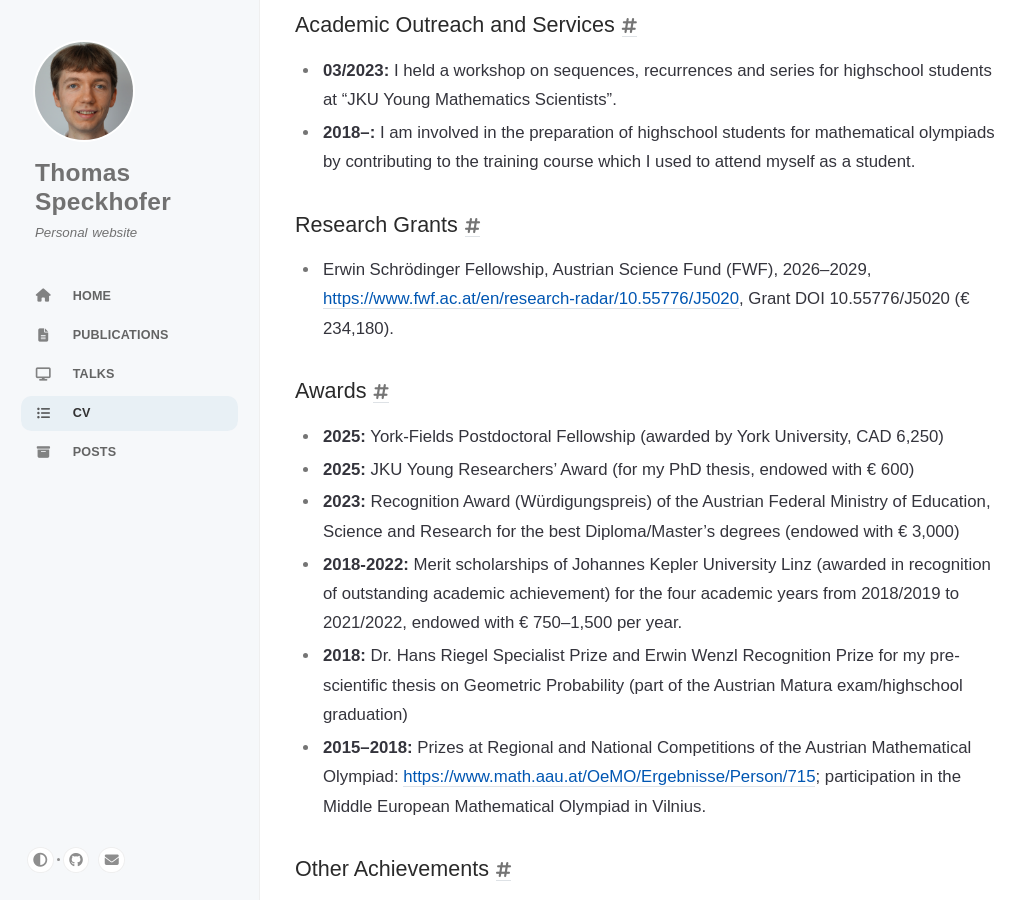
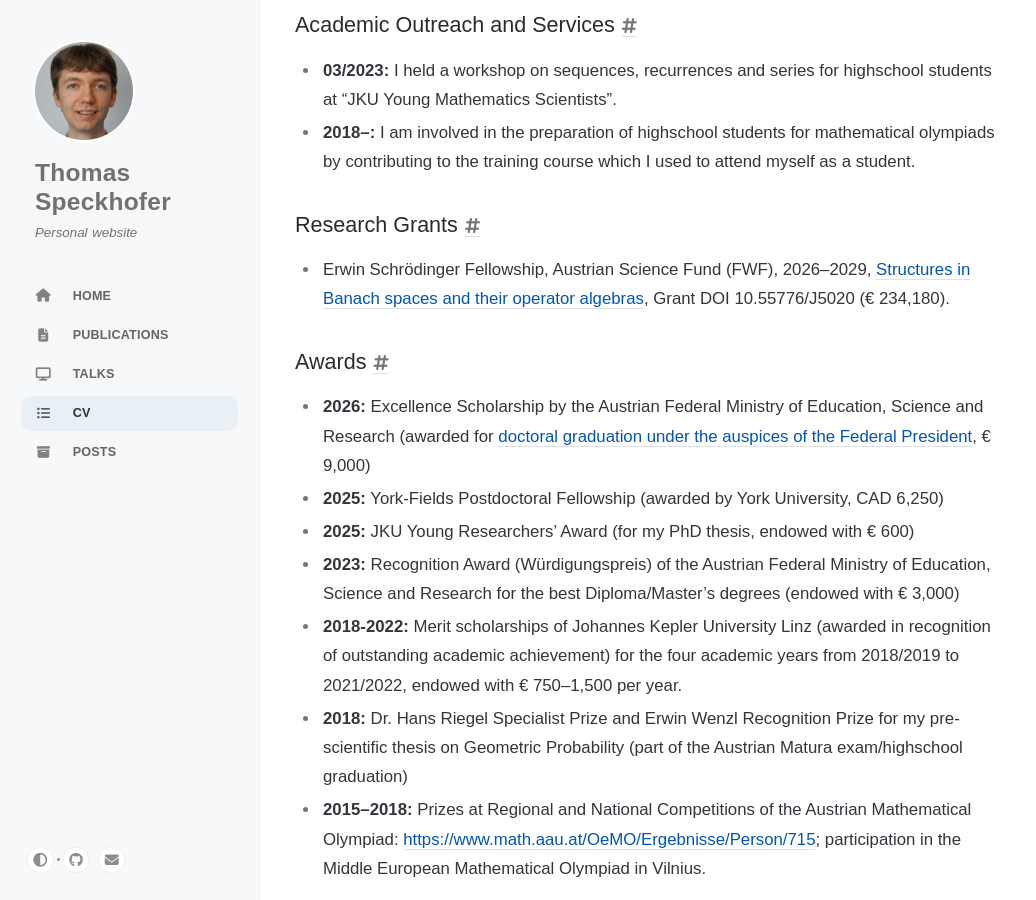
Before and after one commit to speckhofer/speckhofer.github.io, a Jekyll site: the page built from _tabs/cv.md, in a window 1280 px wide and 900 px high, scrolled down 2421 px. Shown: the whole window, without its empty margins (0-1036 px from the left). Built offline with Jekyll 4.4.1, drawn with Linux system fonts in a browser that asks for light colours; cached includes are drawn as plain includes.

Commit message:
Update cv.md

```diff
--- a/_tabs/cv.md
+++ b/_tabs/cv.md
@@ -78,10 +78,11 @@ Homepage: [https://speckhofer.github.io](https://speckhofer.github.io)
 
 ## Research Grants
 
-- Erwin Schrödinger Fellowship, Austrian Science Fund (FWF), 2026–2029, [https://www.fwf.ac.at/en/research-radar/10.55776/J5020](Structures in Banach spaces and their operator algebras), Grant DOI 10.55776/J5020 (€ 234,180).
+- Erwin Schrödinger Fellowship, Austrian Science Fund (FWF), 2026–2029, [Structures in Banach spaces and their operator algebras](https://www.fwf.ac.at/en/research-radar/10.55776/J5020), Grant DOI 10.55776/J5020 (€ 234,180).
 
 ## Awards
 
+- **2026:** Excellence Scholarship by the Austrian Federal Ministry of Education, Science and Research (awarded for [doctoral graduation under the auspices of the Federal President](https://en.wikipedia.org/wiki/Sub_auspiciis_Praesidentis), € 9,000)
 - **2025:** York-Fields Postdoctoral Fellowship (awarded by York University, CAD 6,250)
 - **2025:** JKU Young Researchers' Award (for my PhD thesis, endowed with € 600)
 - **2023:** Recognition Award (Würdigungspreis) of the Austrian Federal Ministry of Education, Science and Research for the best Diploma/Master's degrees (endowed with € 3,000)
```
